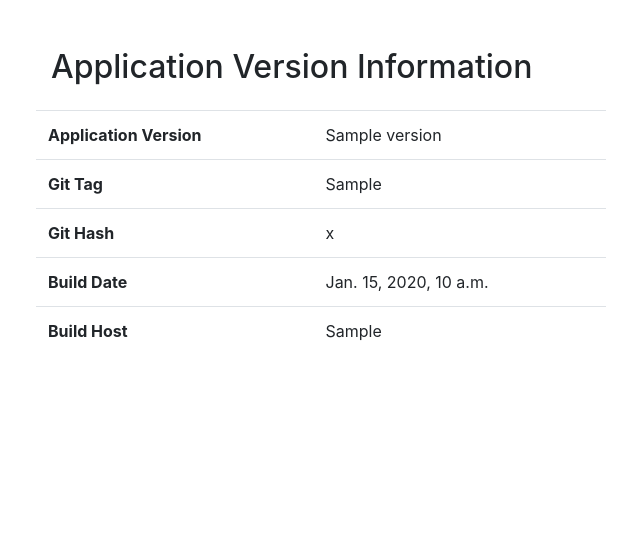
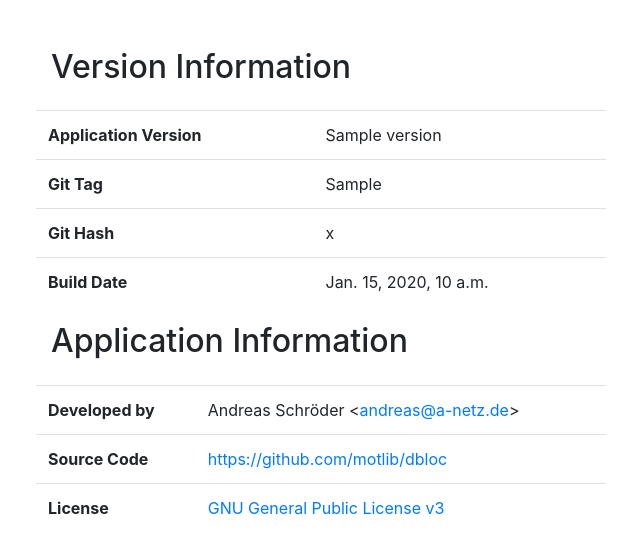
Before and after one commit to motlib/dbloc, a Django app: template dbloc/templates/dbloc/info.html in a window 1280 px wide. Shown: the part 56-610 px from the top of the page, without its empty margins (34-674 px from the left). Run offline with Django 3.2, Linux system fonts and the light colour scheme; the template is opened without the code that fills it: most values are stand-ins (such as "Sample title", 1, 10 or a date in 2020); some libraries are stand-ins or nearby versions.

Commit message:
Extend info page

```diff
--- a/dbloc/templates/dbloc/info.html
+++ b/dbloc/templates/dbloc/info.html
@@ -4,7 +4,7 @@
 
 
 {% block content %}
-<h2>Application Version Information</h2>
+<h2>Version Information</h2>
 
 <div class="row mt-4">
   <table class="table table-hover col-6">
@@ -24,9 +24,28 @@
       <th scope="row">Build Date</th>
       <td>{{ info.BUILD_DATE }}</td>
     </tr>
-    <tr scope="row">
+    <!--<tr scope="row">
       <th>Build Host</th>
     <td>{{ info.BUILD_HOST }}</td>
+    </tr>-->
+  </table>
+</div>
+
+<h2>Application Information</h2>
+
+<div class="row mt-4">
+  <table class="table table-hover col-6">
+    <tr>
+      <th scope="row">Developed by</th>
+      <td>Andreas Schröder &lt;<a href="mailto:andreas@a-netz.de">andreas@a-netz.de</a>&gt;</td>
+    </tr>
+    <tr>
+      <th scope="row">Source Code</th>
+      <td><a href="https://github.com/motlib/dbloc">https://github.com/motlib/dbloc</a></td>
+    </tr>
+    <tr>
+      <th scope="row">License</th>
+      <td><a href="https://www.gnu.org/licenses/gpl-3.0.en.html">GNU General Public License v3</a></td>
     </tr>
   </table>
 </div>
```
